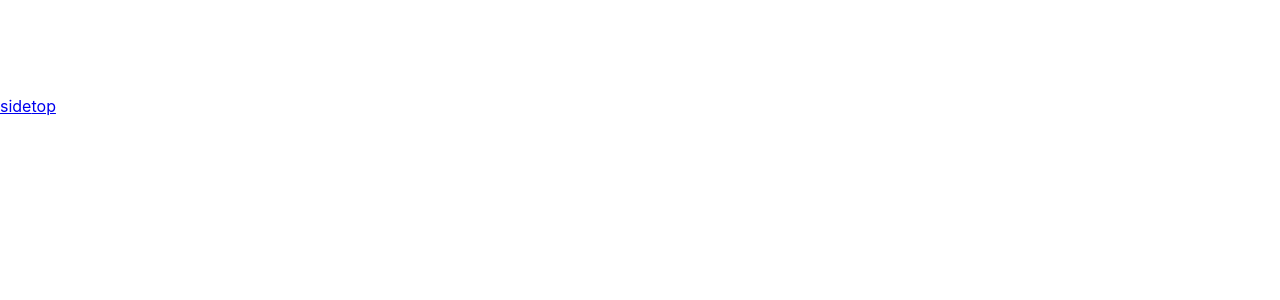
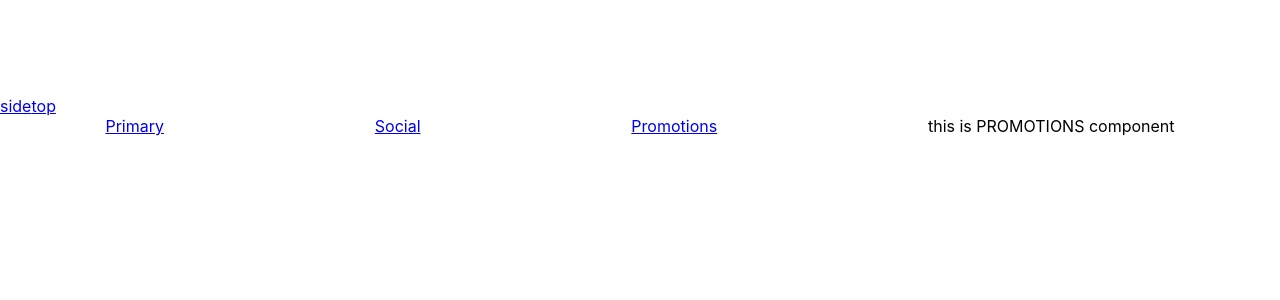
Before and after one commit to milosrancic/reactjs-gmail-clone, a React (Create React App) app: page /reactjs-gmail-clone/topnav/promotions in a window 1280 px wide. Shown: the top 300 px of the page. Built offline with nearby package versions, Linux system fonts and the light colour scheme; the HTML template or start-up script is replaced by a standard one.

Commit message:
fixed routes

```diff
--- a/src/components/TopNav/TopNav.js
+++ b/src/components/TopNav/TopNav.js
@@ -1,15 +1,31 @@
 import React from "react";
 import "./TopNav.scss";
+import { Switch, Route, Link } from "react-router-dom";
 
 import Social from "./Social/Social";
 import Promotions from "./Promotions/Promotions";
 import Primary from "./Primary/Primary";
 
-const TopNav = (props) => {
+const TopNav = () => {
   return (
     <div className="TopNav">
+      <Link to="/topnav/primary">Primary</Link>
+      <Link to="/topnav/social">Social</Link>
+      <Link to="/topnav/promotions">Promotions</Link>
 
-    </div >
+      <Switch>
+        <Route path="/topnav/primary">
+          <Primary />
+
+        </Route>
+        <Route path="/topnav/social">
+          <Social />
+        </Route>
+        <Route path="/topnav/promotions">
+          <Promotions />
+        </Route>
+      </Switch>
+    </div>
   )
 }
 
--- a/src/components/TopNav/TopNav.scss
+++ b/src/components/TopNav/TopNav.scss
@@ -1,4 +1,10 @@
 .TopNav {
   display: flex;
-  justify-content: flex-start;
+  justify-content: space-around;
 }
+.TopNav a{
+  display: inline-block;
+
+
+  // justify-content: space-around;
+}
```
